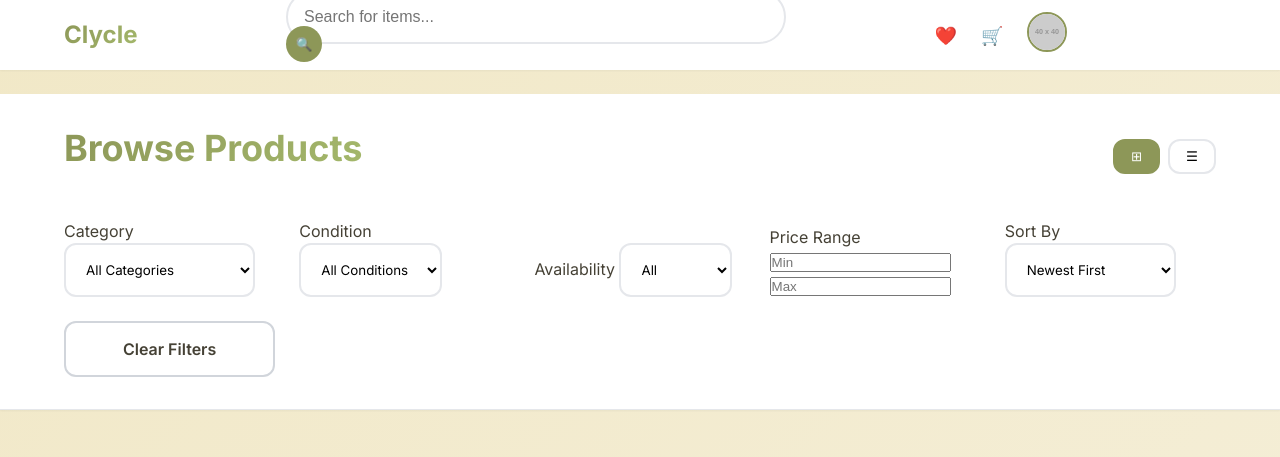
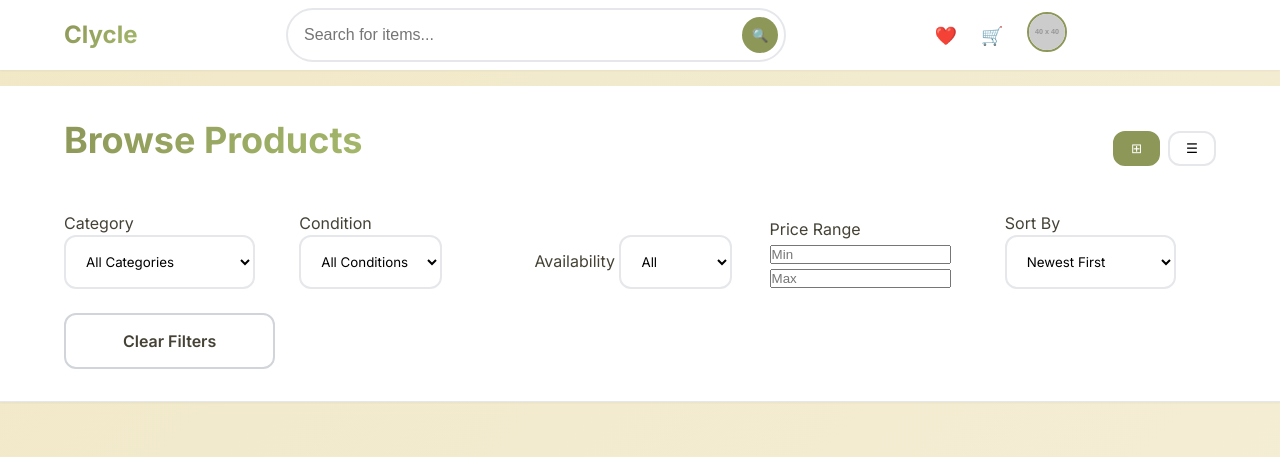
Before and after one commit to MalavikaByju/clycle2, a website built with Vite: page listings.html in a window 1280 px wide. Shown: the top 457 px of the page. Built offline with nearby package versions, Linux system fonts and the light colour scheme.

Commit message:
Update styles.css

```diff
--- a/styles.css
+++ b/styles.css
@@ -2827,15 +2827,16 @@ p {
     scroll-behavior: auto !important;
   }
 }
-/* === FIX: Remove awkward floating header on listings page === */
-header.listings-header,
-header.listings-header *[class*="search"],
-header.listings-header *[class*="filter"] {
+/* === FIX: Remove awkward sticky header + filters on listings page === */
+header.listings-header {
   position: static !important;
   top: auto !important;
-}
-
-/* Push listings grid down from header */
-header.listings-header + * {
-  margin-top: 1.5rem !important;
-}
+  z-index: auto !important;
+}
+
+.filters-section {
+  position: static !important;
+  top: auto !important;
+  margin-top: 1rem;        /* space above filters */
+  margin-bottom: 1.5rem;   /* space below filters so cards don't touch */
+}
```
